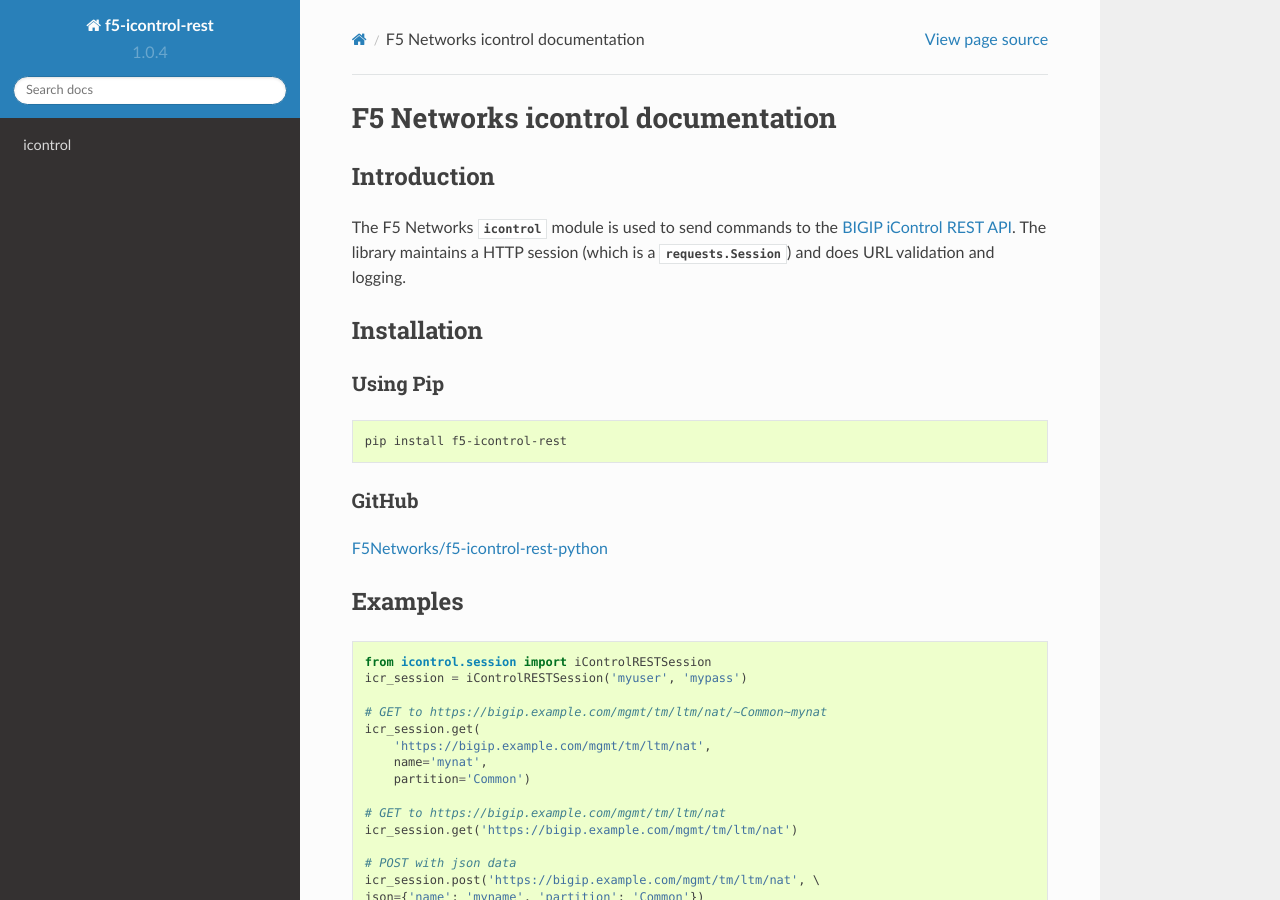
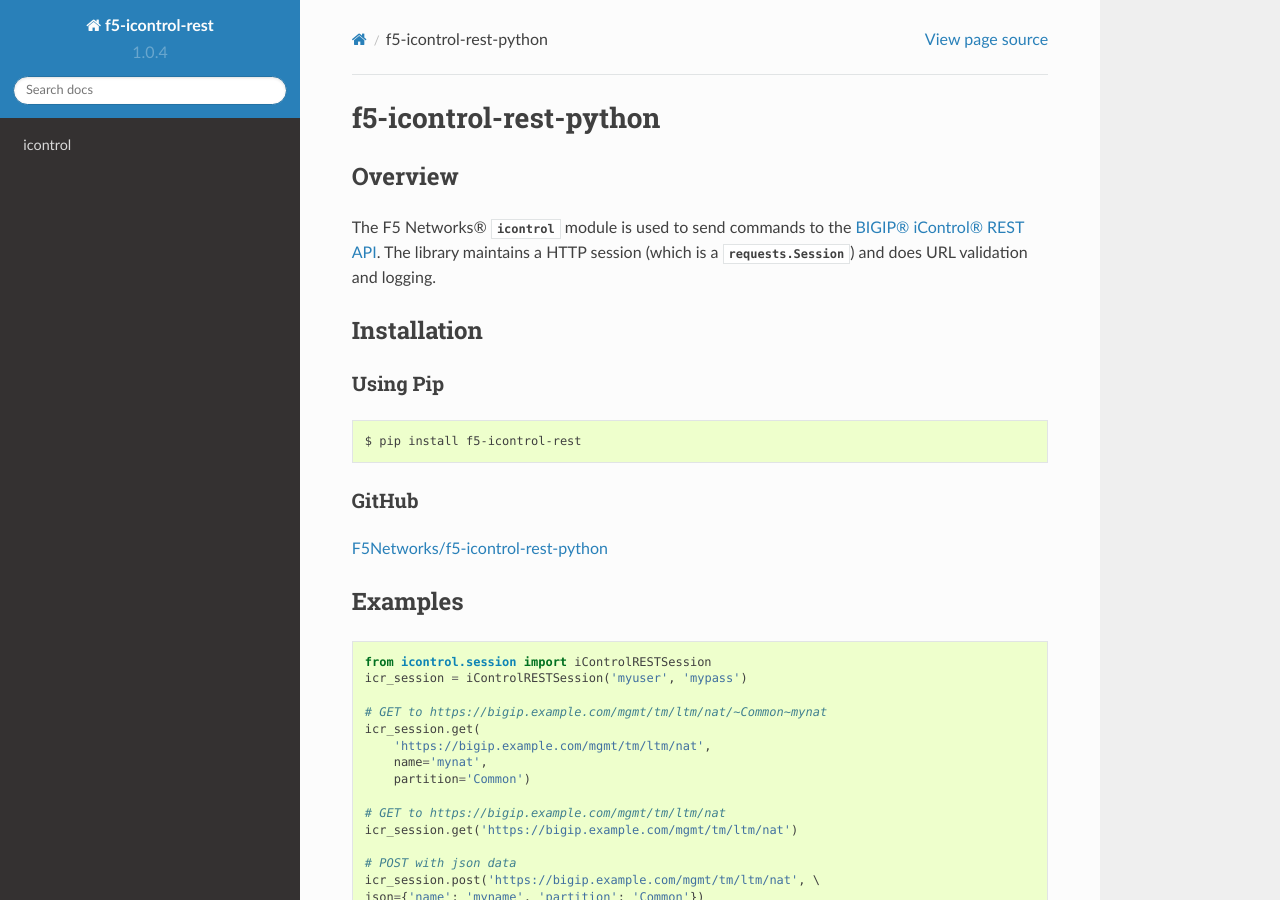
Before and after one commit to F5Networks/f5-icontrol-rest-python, a Sphinx documentation site: the page built from docs/index.rst, in a window 1280 px wide and 900 px high. Built offline with Sphinx 7.4.7 and the Read the Docs theme 2.0.0, drawn with Linux system fonts in a browser that asks for light colours; some of the changed text lies outside the part shown.

```diff
--- a/docs/index.rst
+++ b/docs/index.rst
@@ -3,26 +3,30 @@
    You can adapt this file completely to your liking, but it should at least
    contain the root `toctree` directive.
 
-F5 Networks icontrol documentation
-=================================================
+f5-icontrol-rest-python
+=======================
 
-Introduction
--------------
-The F5 Networks :mod:`icontrol` module is used to send commands to the `BIGIP
-iControl REST API <https://devcentral.f5.com/d/icontrol-rest-user-guide>`_.
+Overview
+--------
+The F5 Networks® :mod:`icontrol` module is used to send commands to the `BIGIP®
+iControl® REST API <https://devcentral.f5.com/d/icontrol-rest-user-guide>`_.
 The library maintains a HTTP session (which is a :class:`requests.Session`) and
 does URL validation and logging.
 
 Installation
--------------
+------------
+
 Using Pip
 +++++++++
+
 .. code-block:: bash
 
-    pip install f5-icontrol-rest
+    $ pip install f5-icontrol-rest
+
 
 GitHub
 ++++++
+
 `F5Networks/f5-icontrol-rest-python <https://github.com/F5Networks/f5-icontrol-rest-python>`_
 
 Examples
@@ -45,12 +49,14 @@ Examples
     icr_session.post('https://bigip.example.com/mgmt/tm/ltm/nat', \
     json={'name': 'myname', 'partition': 'Common'})
 
+
 Module Documentation
 --------------------
+
 .. toctree::
-   :maxdepth: 4
+    :maxdepth: 4
 
-   apidocs/modules
+    apidocs/modules
 
 
 License
@@ -71,8 +77,4 @@ limitations under the License.
 
 Contributor License Agreement
 +++++++++++++++++++++++++++++
-Individuals or business entities who contribute to this project must have
-completed and submitted the
-`F5 Contributor License Agreement <http://f5networks.github.io/f5-openstack-docs/cla_landing/index.html>`_
-to Openstack_CLA@f5.com prior to their code submission being included in this
-project.
+Individuals or business entities who contribute to this project must have completed and submitted the `F5® Contributor License Agreement <http://f5-openstack-docs.readthedocs.org/en/latest/cla_landing.html>`_ to Openstack_CLA@f5.com prior to their code submission being included in this project.
```
Also changed, not shown: CONTRIBUTING.md (+17 -25 lines), README.rst (+25 -32 lines).
